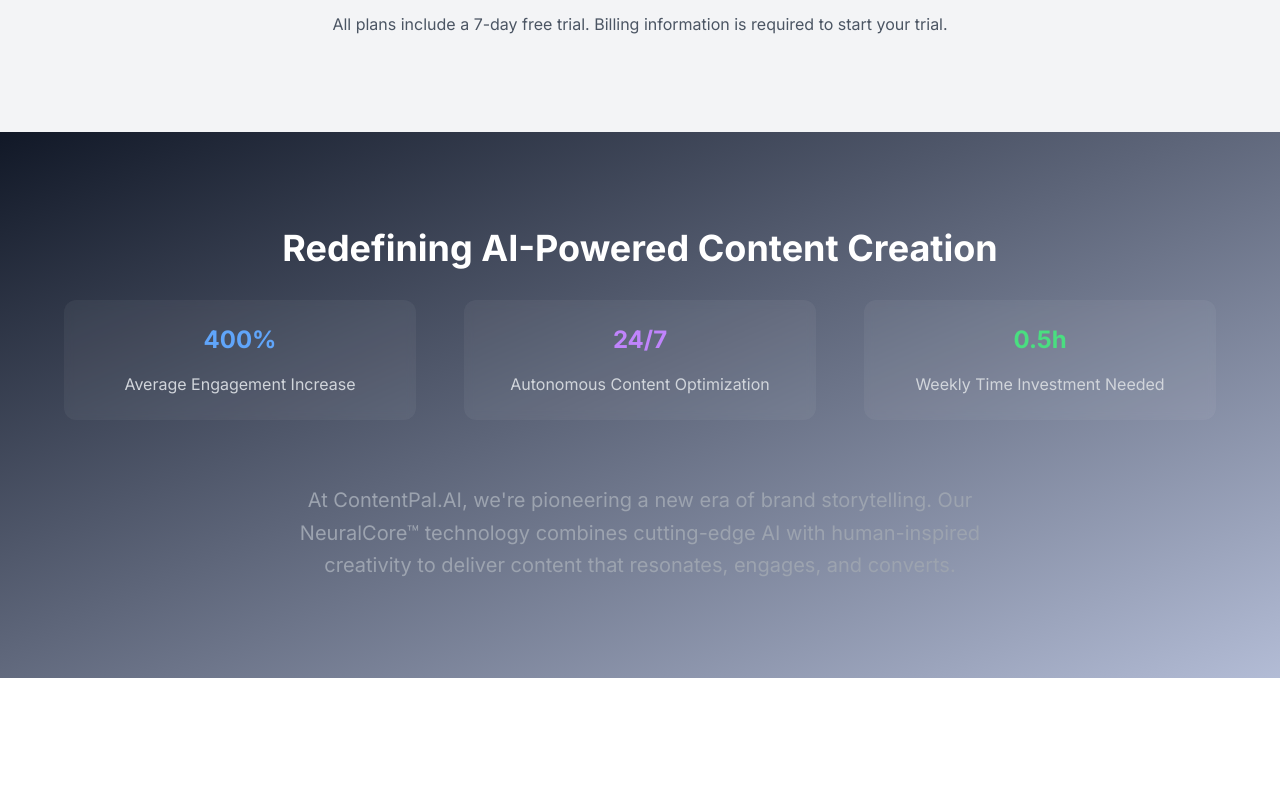
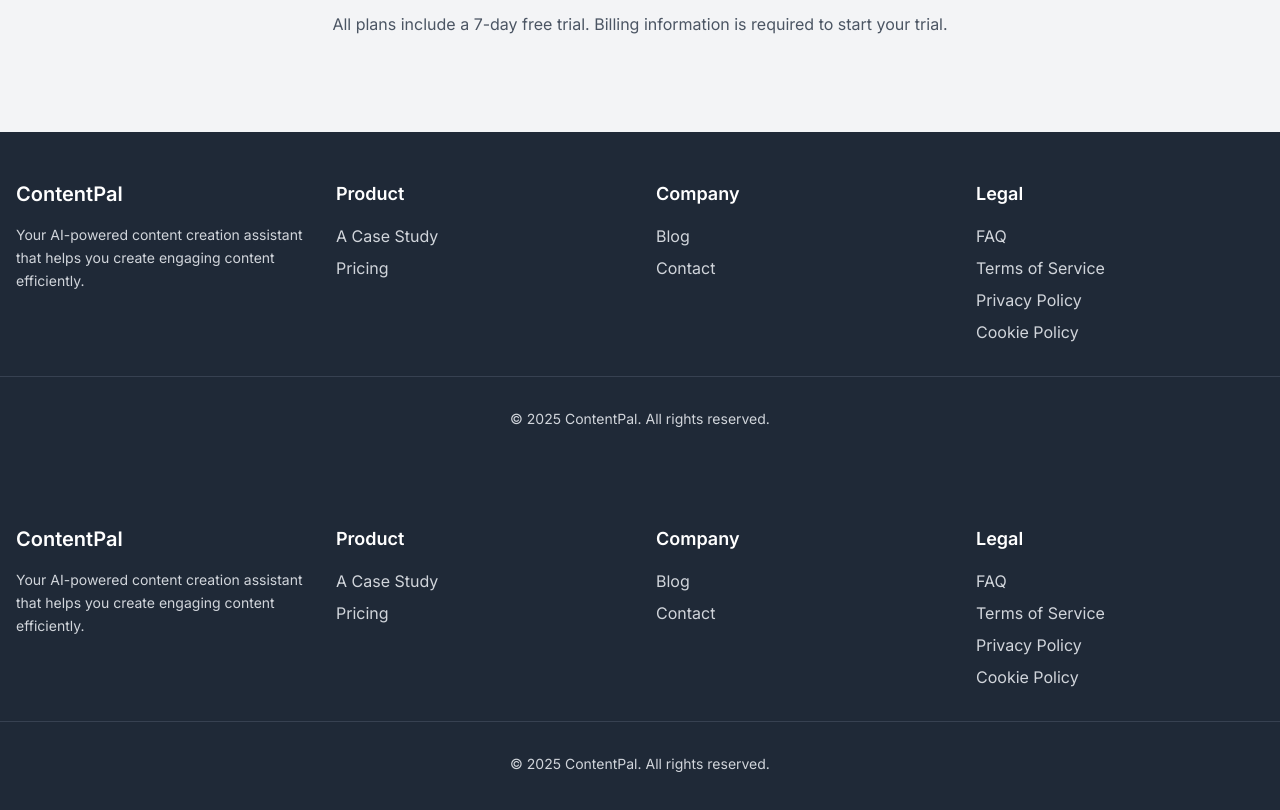
Before and after one commit to Jeskah98/ContentPal, a Next.js app: page /subscribe in a window 1280 px wide. Shown: the part 1620-2430 px from the top of the page. Before the commit the page ends 2298 px from the top, so only its background shows below. Built offline with nearby package versions, Linux system fonts and the light colour scheme; no server answers.

Commit message:
v1 again

```diff
--- a/src/app/layout.tsx
+++ b/src/app/layout.tsx
@@ -2,6 +2,7 @@ import type { Metadata } from "next";
 import { Inter } from "next/font/google";
 import "./globals.css";
 import Navbar from '@/components/FloatingNav'
+import Footer from '@/components/Footer'
 import { Analytics } from "@vercel/analytics/next"
 import { SpeedInsights } from "@vercel/speed-insights/next"
 import { AuthProvider } from "@/context/AuthContext";
@@ -34,6 +35,7 @@ export default function RootLayout({
           />
           <Navbar />
           {children}
+          <Footer />
           <Analytics />
           <SpeedInsights />
         </body>
--- a/src/components/Footer.tsx
+++ b/src/components/Footer.tsx
@@ -1,34 +1,68 @@
-// components/Mission.tsx (New)
-export default function MissionStatement() {
+import Link from 'next/link';
+
+export default function Footer() {
   return (
-      <section className="py-24 bg-gradient-to-br from-gray-900 to-blue-900/30">
-        <div className="container mx-auto px-4">
-          <div className="max-w-6xl mx-auto text-center">
-            <h2 className="text-3xl md:text-4xl font-bold text-white mb-8">
-              Redefining AI-Powered Content Creation
-            </h2>
-            <div className="grid md:grid-cols-3 gap-12 text-gray-300">
-              <div className="p-6 bg-white/5 rounded-xl backdrop-blur-sm">
-                <h3 className="text-2xl font-bold text-blue-400 mb-4">400%</h3>
-                <p>Average Engagement Increase</p>
+    <footer className="bg-gray-800 text-gray-300 py-12">
+      <div className="container mx-auto px-4 grid grid-cols-1 md:grid-cols-4 gap-8">
+        {/* ContentPal Info */}
+        <div>
+          <h3 className="text-xl font-semibold text-white mb-4">ContentPal</h3>
+          <p className="text-sm leading-relaxed">
+            Your AI-powered content creation assistant that helps you create engaging content efficiently.
+          </p>
         </div>
-              <div className="p-6 bg-white/5 rounded-xl backdrop-blur-sm">
-                <h3 className="text-2xl font-bold text-purple-400 mb-4">24/7</h3>
-                <p>Autonomous Content Optimization</p>
+
+        {/* Product Links */}
+        <div>
+          <h4 className="text-lg font-semibold text-white mb-4">Product</h4>
+          <ul>
+            <li className="mb-2"><Link href="/casestudy" className="hover:text-white transition-colors duration-200">A Case Study</Link></li>
+            <li className="mb-2"><Link href="/subscribe" className="hover:text-white transition-colors duration-200">Pricing</Link></li>
+          </ul>
         </div>
-              <div className="p-6 bg-white/5 rounded-xl backdrop-blur-sm">
-                <h3 className="text-2xl font-bold text-green-400 mb-4">0.5h</h3>
-                <p>Weekly Time Investment Needed</p>
+
+        {/* Company Links */}
+        <div>
+          <h4 className="text-lg font-semibold text-white mb-4">Company</h4>
+          <ul>
+            <li className="mb-2"><Link href="/blog" className="hover:text-white transition-colors duration-200">Blog</Link></li>
+            <li><Link href="/contact" className="hover:text-white transition-colors duration-200">Contact</Link></li>
+          </ul>
+        </div>
+
+        {/* Legal Links */}
+        <div>
+          <h4 className="text-lg font-semibold text-white mb-4">Legal</h4>
+          <ul>
+            <li className="mb-2"><Link href="/faq" className="hover:text-white transition-colors duration-200">FAQ</Link></li>
+            <li className="mb-2"><Link href="/legal" className="hover:text-white transition-colors duration-200">Terms of Service</Link></li>
+            <li className="mb-2"><Link href="/legal" className="hover:text-white transition-colors duration-200">Privacy Policy</Link></li>
+            <li><Link href="/cookie" className="hover:text-white transition-colors duration-200">Cookie Policy</Link></li>
+          </ul>
         </div>
       </div>
 
-            <p className="mt-16 text-xl text-gray-400 max-w-3xl mx-auto leading-relaxed">
-              At ContentPal.AI, we're pioneering a new era of brand storytelling. Our NeuralCore™
-              technology combines cutting-edge AI with human-inspired creativity to deliver content
-              that resonates, engages, and converts.
-            </p>
+      <div className="container mx-auto px-4 mt-8 border-t border-gray-700 pt-8 text-center text-sm">
+        <p>© 2025 ContentPal. All rights reserved.</p>
+        {/* Optional: Add social media links here later */}
+        {/* <div className="flex justify-center space-x-4 mt-4">
+          <a href="#" className="text-gray-400 hover:text-white transition-colors duration-200">
+            <svg className="h-6 w-6" fill="currentColor" viewBox="0 0 24 24" aria-hidden="true">
+              <path fillRule="evenodd" d="M22 12c0-5.523-4.477-10-10-10S2 6.477 2 12c0 4.991 3.657 9.128 8.438 9.878v-6.987h-2.54V12h2.54V9.79c0-2.508 1.493-3.89 3.776-3.89 1.094 0 2.238.195 2.238.195v2.46h-1.26c-1.243 0-1.63.771-1.63 1.562V12h2.773l-.443 2.89h-2.33V22C17.343 21.128 22 16.991 22 12z" clipRule="evenodd" />
+            </svg>
+          </a>
+          <a href="#" className="text-gray-400 hover:text-white transition-colors duration-200">
+            <svg className="h-6 w-6" fill="currentColor" viewBox="0 0 24 24" aria-hidden="true">
+              <path d="M12.001 2.001C6.476 2.001 2 6.477 2 12.001c0 4.99 3.657 9.128 8.438 9.878v-6.987h-2.54V12h2.54V9.79c0-2.508 1.493-3.89 3.776-3.89 1.094 0 2.238.195 2.238.195v2.46h-1.26c-1.243 0-1.63.771-1.63 1.562V12h2.773l-.443 2.89h-2.33v6.001C17.343 21.129 22 16.991 22 12.001c0-5.524-4.476-10-9.999-10z" />
+            </svg>
+          </a>
+          <a href="#" className="text-gray-400 hover:text-white transition-colors duration-200">
+            <svg className="h-6 w-6" fill="currentColor" viewBox="0 0 24 24" aria-hidden="true">
+              <path fillRule="evenodd" d="M12 2C6.477 2 2 6.477 2 12c0 4.418 2.866 8.163 6.842 9.5.5.092.678-.216.678-.495 0-.247-.01-1.017-.014-1.992-2.782.602-3.369-1.34-3.369-1.34-.455-1.156-1.11-1.463-1.11-1.463-.906-.62.068-.608.068-.608 1.004.07 1.531 1.032 1.531 1.032.892 1.53 2.341 1.088 2.91.832.092-.647.35-1.088.636-1.338-2.22-.253-4.555-1.11-4.555-4.942 0-1.096.39-1.988 1.029-2.682-.103-.253-.446-1.272.098-2.65 0 0 .84-.268 2.75 1.022A9.607 9.607 0 0112 6.68a9.607 9.607 0 012.504-.344c1.91-.29 2.75 1.022 2.75 1.022.546 1.378.202 2.398.098 2.65.64.693 1.029 1.586 1.029 2.682 0 3.843-2.335 4.687-4.566 4.935.359.308.678.917.678 1.846 0 1.338-.012 2.41-.012 2.737 0 .271.179.59.683.492A10.005 10.005 0 0022 12c0-5.523-4.477-10-10-10z" clipRule="evenodd" />
+            </svg>
+          </a>
+        </div> */}
       </div>
-        </div>
-      </section>
-    )
+    </footer>
+  );
 }
```
Lines whose indentation alone changed are shown as unchanged.
